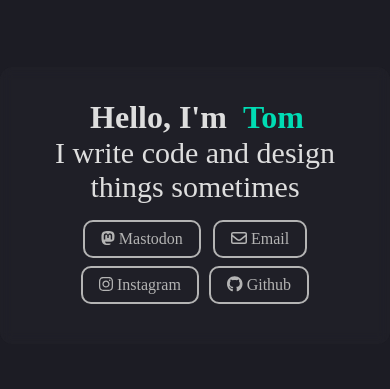
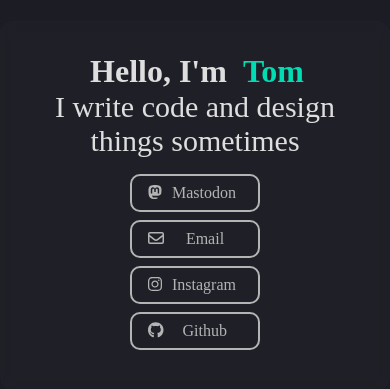
Before and after one commit to t-browne/tbrowne.github.io, a Next.js app: page / in a window 390 px wide. Shown: the part 217-606 px from the top of the page. Built offline with nearby package versions, Linux system fonts and the light colour scheme; a web font is replaced by a local one.

Commit message:
Feat(Button) Dynamic buttons

```diff
--- a/styles/Home.module.css
+++ b/styles/Home.module.css
@@ -112,6 +112,10 @@
   .largeText {
     font-size: 40px;
   }
+  .buttonContainer {
+    flex-direction: column;
+    align-items: center;
+  }
 }
 
 @media (max-width: 400px) {
--- a/styles/button.module.css
+++ b/styles/button.module.css
@@ -2,6 +2,7 @@
     width: fit-content;
     display: flex;
     flex-direction: row;
+    justify-content: flex-start;
     color: #b4b4b4;
     margin-top: 8px;
     padding: 8px;
@@ -16,6 +17,10 @@
 
 .buttonText {
     padding-left: 4px;
+    justify-content: center;
+    text-align: center;
+    overflow: hidden;
+    width: 100%;
 }
 
 .iconContainer {
@@ -26,3 +31,9 @@
     border-color:#00dcb4;
     color:#00dcb4;
 }
+
+@media (max-width: 625px) {
+    .button {
+        min-width: 130px;
+    }
+}
```
